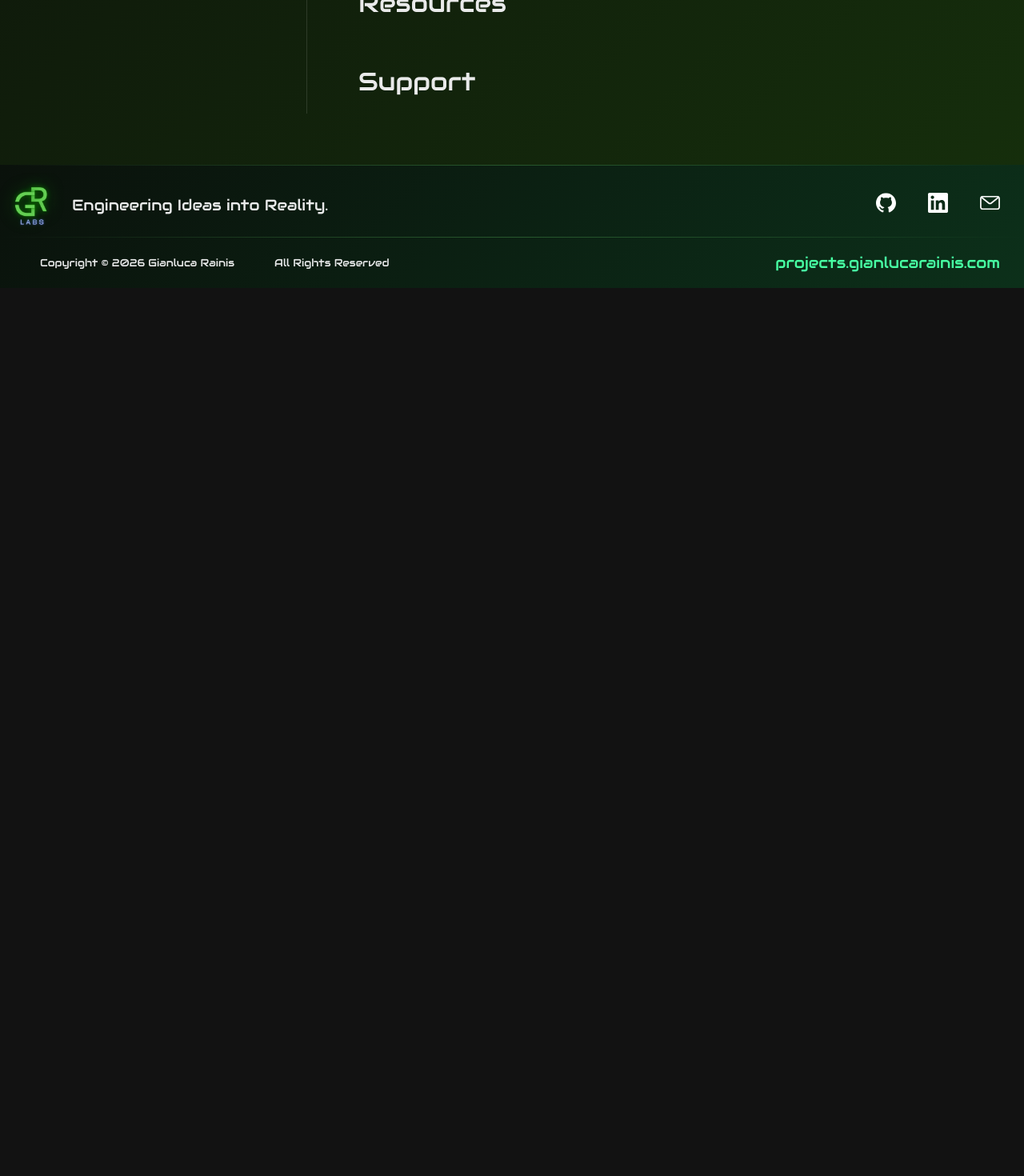
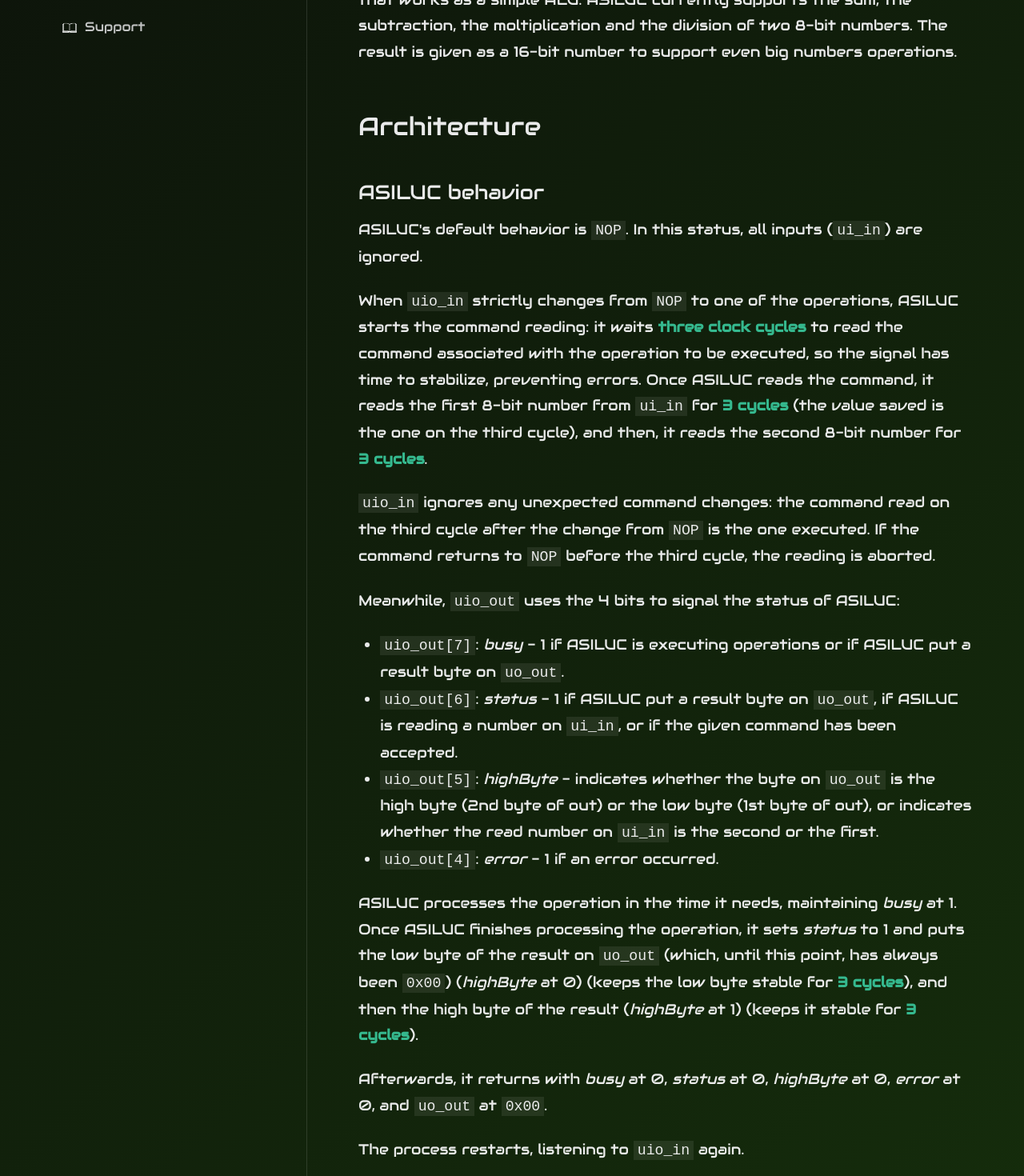
Before and after one commit to gianluca-rainis/personalPortfolio, a Next.js app: page /projects/ASILUC in a window 1280 px wide. Shown: the part 1330-2800 px from the top of the page at 80% size. Before the commit the page ends 1690 px from the top, so only its background shows below. Built offline with nearby package versions, Linux system fonts and the light colour scheme.

Commit message:
Started writing the ASILUC's docs. Fixed some graphical details.

```diff
--- a/pages/projects/ASILUC.js
+++ b/pages/projects/ASILUC.js
@@ -94,9 +94,45 @@ export default function ProjectPage({ pageTitle }) {
                     <article className={styles.projectArticle}>
                         <section id="overview">
                             <h2>Overview</h2>
+                            <p>
+                                ASILUC is a custom designed ASIC (Application Specific Integrated Circuit) that works as a simple ALU.
+                                ASILUC currently supports the sum, the subtraction, the moltiplication and the division of two 8-bit numbers.
+                                The result is given as a 16-bit number to support even big numbers operations.
+                            </p>
                         </section>
                         <section id="architecture">
                             <h2>Architecture</h2>
+                            <h3>ASILUC behavior</h3>
+                            <p>
+                                ASILUC's default behavior is <code>NOP</code>. In this status, all inputs (<code>ui_in</code>) are ignored.
+                            </p>
+                            <p>
+                                When <code>uio_in</code> strictly changes from <code>NOP</code> to one of the operations, ASILUC starts the command reading: it waits <strong>three clock cycles</strong> to read the command associated with the operation to be executed, so the signal has time to stabilize, preventing errors.
+                                Once ASILUC reads the command, it reads the first 8-bit number from <code>ui_in</code> for <strong>3 cycles</strong> (the value saved is the one on the third cycle), and then, it reads the second 8-bit number for <strong>3 cycles</strong>.
+                            </p>
+                            <p>
+                                <code>uio_in</code> ignores any unexpected command changes: the command read on the third cycle after the change from <code>NOP</code> is the one executed.
+                                If the command returns to <code>NOP</code> before the third cycle, the reading is aborted.
+                            </p>
+                            <p>
+                                Meanwhile, <code>uio_out</code> uses the 4 bits to signal the status of ASILUC:
+                            </p>
+                            <ul>
+                                <li><code>uio_out[7]</code>: <i>busy</i> - 1 if ASILUC is executing operations or if ASILUC put a result byte on <code>uo_out</code>.</li>
+                                <li><code>uio_out[6]</code>: <i>status</i> - 1 if ASILUC put a result byte on <code>uo_out</code>, if ASILUC is reading a number on <code>ui_in</code>, or if the given command has been accepted.</li>
+                                <li><code>uio_out[5]</code>: <i>highByte</i> - indicates whether the byte on <code>uo_out</code> is the high byte (2nd byte of out) or the low byte (1st byte of out), or indicates whether the read number on <code>ui_in</code> is the second or the first.</li>
+                                <li><code>uio_out[4]</code>: <i>error</i> - 1 if an error occurred.</li>
+                            </ul>
+                            <p>
+                                ASILUC processes the operation in the time it needs, maintaining <i>busy</i> at 1.
+                                Once ASILUC finishes processing the operation, it sets <i>status</i> to 1 and puts the low byte of the result on <code>uo_out</code> (which, until this point, has always been <code>0x00</code>) (<i>highByte</i> at 0) (keeps the low byte stable for <strong>3 cycles</strong>), and then the high byte of the result (<i>highByte</i> at 1) (keeps it stable for <strong>3 cycles</strong>).
+                            </p>
+                            <p>
+                                Afterwards, it returns with <i>busy</i> at 0, <i>status</i> at 0, <i>highByte</i> at 0, <i>error</i> at 0, and <code>uo_out</code> at <code>0x00</code>.
+                            </p>
+                            <p>
+                                The process restarts, listening to <code>uio_in</code> again.
+                            </p>
                         </section>
                         <section id="code">
                             <h2>Code</h2>
--- a/styles/docs.module.css
+++ b/styles/docs.module.css
@@ -279,6 +279,10 @@
     padding: 130px 0 80px;
 }
 
+.docPage strong {
+    color: var(--theme-accent-bright);
+}
+
 .backLink {
     display: flex;
     text-align: center;
--- a/styles/projects.module.css
+++ b/styles/projects.module.css
@@ -308,6 +308,10 @@
     margin: 0 0 1.2em;
 }
 
+.projectArticle strong {
+    color: var(--theme-accent-bright);
+}
+
 .projectArticle ul, .projectArticle ol {
     padding-left: 1.5em;
 }
@@ -429,7 +433,7 @@
 
 .projectImage {
     display: block;
-    max-height: 300px;
+    max-height: 500px;
     width: 100%;
     aspect-ratio: 1.3;
     object-fit: cover;
```
